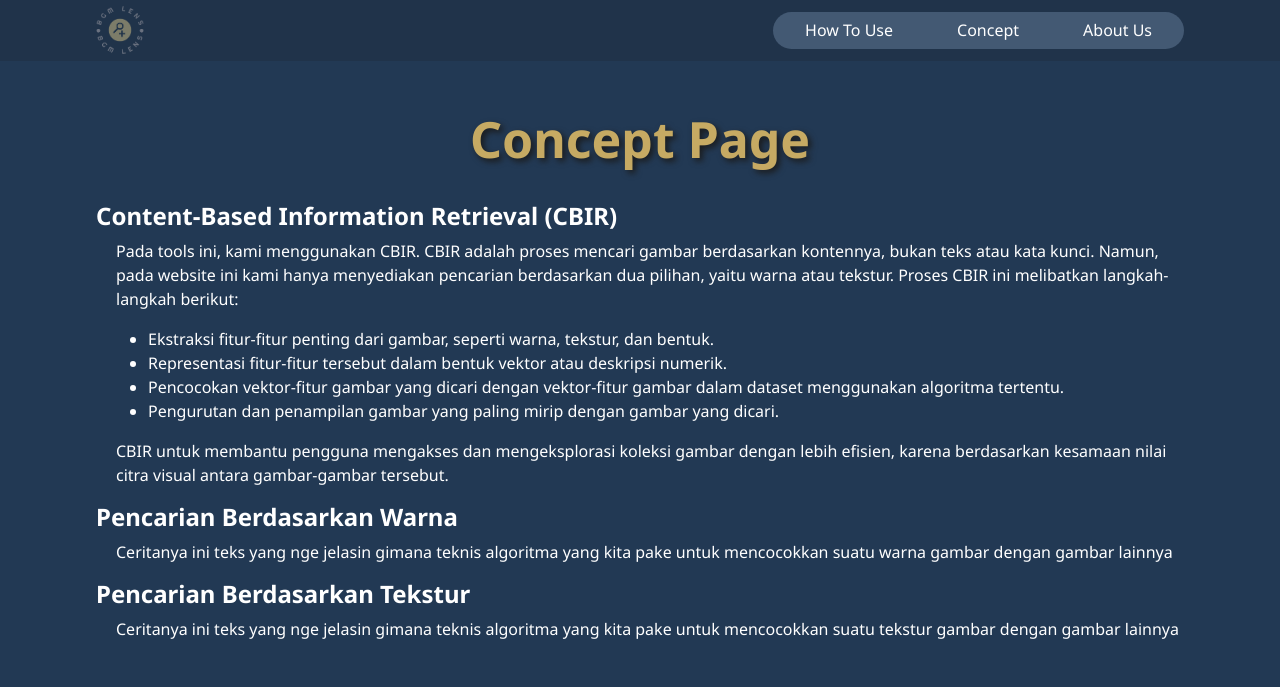
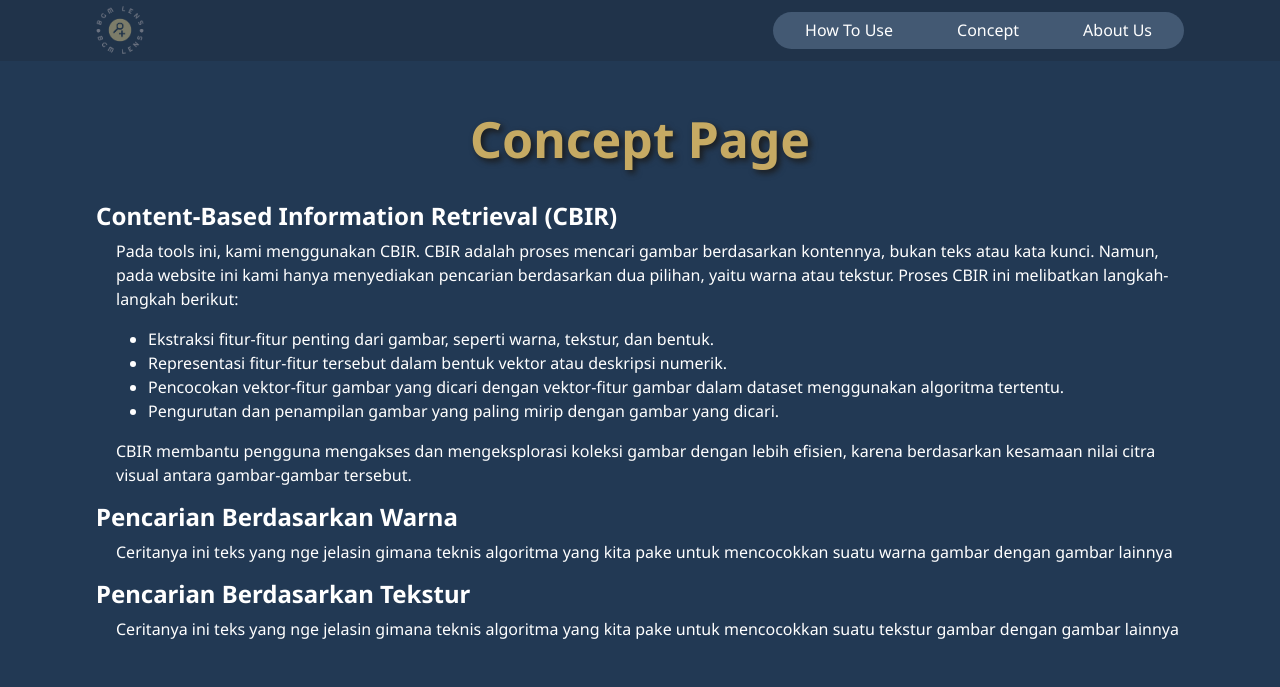
Before and after one commit to shafiqIrv/Algeo02-22003, a Django app: page /concept/ in a window 1280 px wide. Shown: the top 687 px of the page. Run offline with Django 4.2, Linux system fonts and the light colour scheme; some libraries are stand-ins or nearby versions.

Commit message:
Edit konsep

```diff
--- a/src/cbir_web/pages/templates/pages/concept.html
+++ b/src/cbir_web/pages/templates/pages/concept.html
@@ -17,7 +17,7 @@
         <li>Pencocokan vektor-fitur gambar yang dicari dengan vektor-fitur gambar dalam dataset menggunakan algoritma tertentu.</li>
         <li>Pengurutan dan penampilan gambar yang paling mirip dengan gambar yang dicari.</li>
       </ul>
-      CBIR untuk membantu pengguna mengakses dan mengeksplorasi koleksi gambar dengan lebih efisien, karena berdasarkan kesamaan nilai citra visual antara gambar-gambar tersebut.
+      CBIR membantu pengguna mengakses dan mengeksplorasi koleksi gambar dengan lebih efisien, karena berdasarkan kesamaan nilai citra visual antara gambar-gambar tersebut.
     </p>
   </div>
   <h2>Pencarian Berdasarkan Warna</h2>
```
